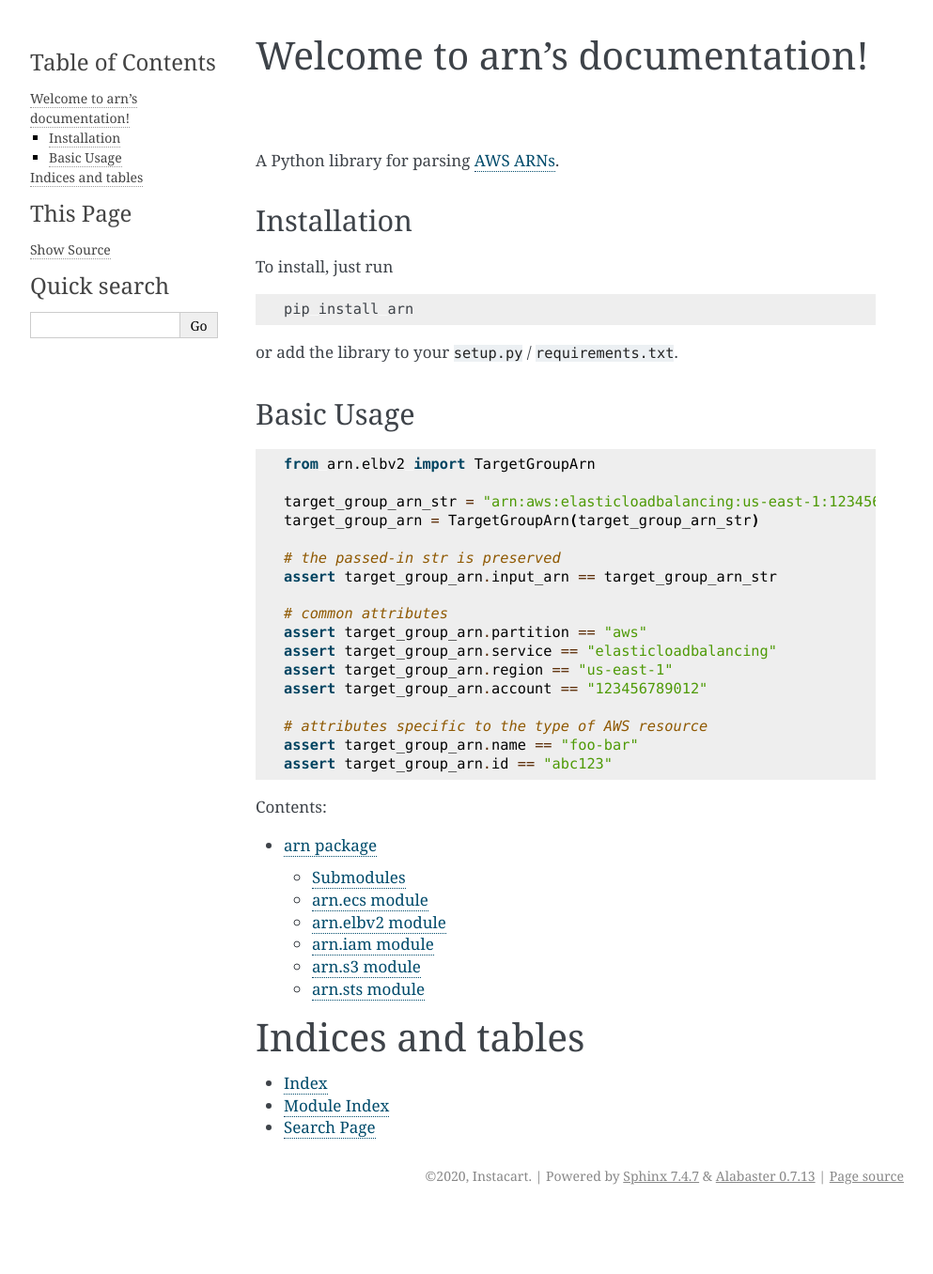
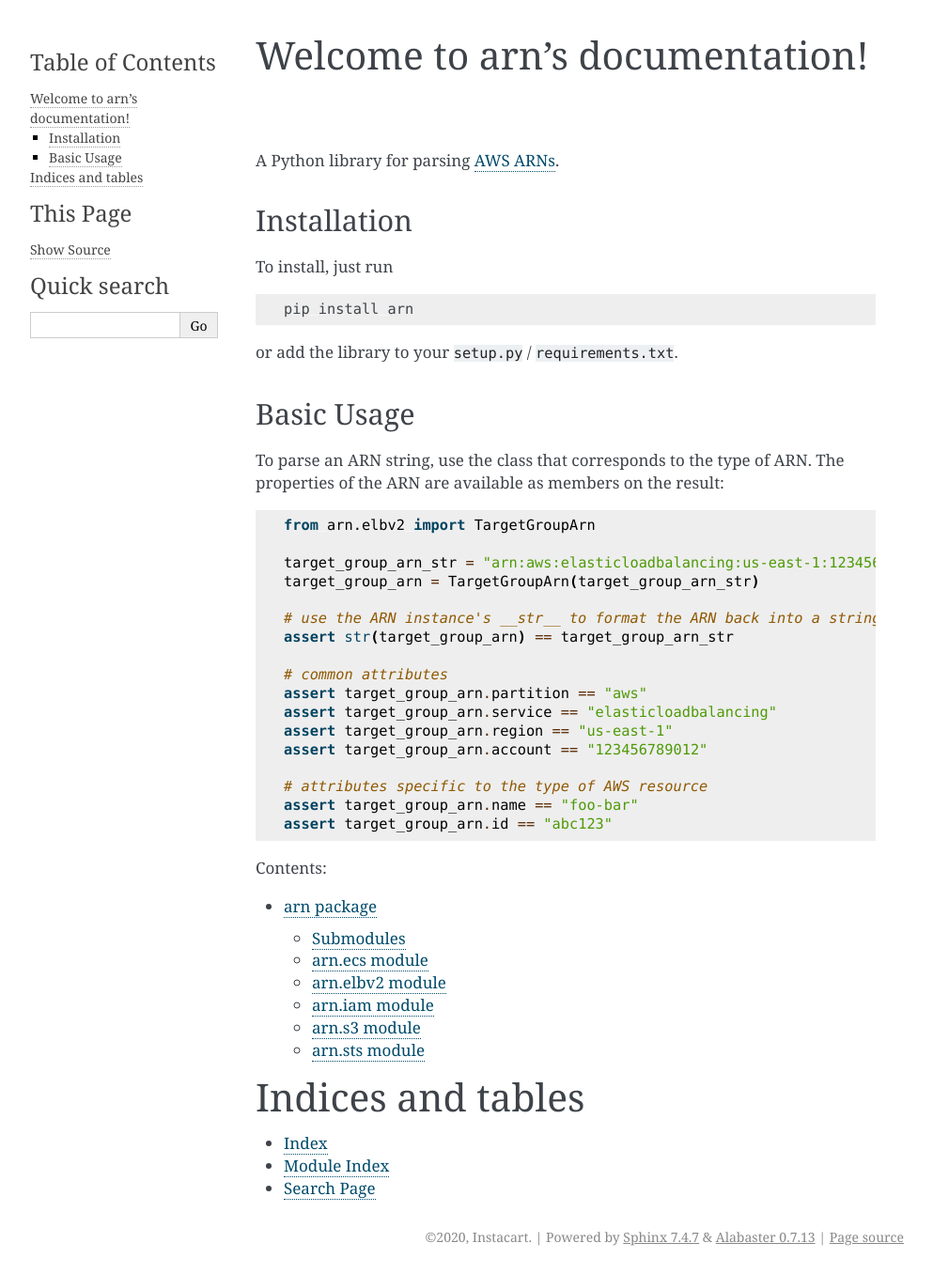
Before and after one commit to instacart/arn, a Sphinx documentation site: the page built from docs/index.rst, in a window 1280 px wide. Shown: the whole page at 94% size, without its empty margins (148-1141 px from the left). Built offline with Sphinx 7.4.7, drawn with Linux system fonts in a browser that asks for light colours; before the commit the page ends 1291 px from its top, so only the background shows below that.

Commit message:
update README.md and index.rst for __str__ behaviour

```diff
--- a/docs/index.rst
+++ b/docs/index.rst
@@ -17,6 +17,9 @@ or add the library to your ``setup.py`` / ``requirements.txt``.
 
 Basic Usage
 ^^^^^^^^^^^
+
+To parse an ARN string, use the class that corresponds to the type of ARN. The properties of the ARN are available as members on the result:
+
 .. code-block:: python
 
     from arn.elbv2 import TargetGroupArn
@@ -24,8 +27,8 @@ Basic Usage
     target_group_arn_str = "arn:aws:elasticloadbalancing:us-east-1:123456789012:targetgroup/foo-bar/abc123"
     target_group_arn = TargetGroupArn(target_group_arn_str)
 
-    # the passed-in str is preserved
-    assert target_group_arn.input_arn == target_group_arn_str
+    # use the ARN instance's __str__ to format the ARN back into a string
+    assert str(target_group_arn) == target_group_arn_str
 
     # common attributes
     assert target_group_arn.partition == "aws"
```
Also changed, not shown: README.md (+2 -2 lines).
